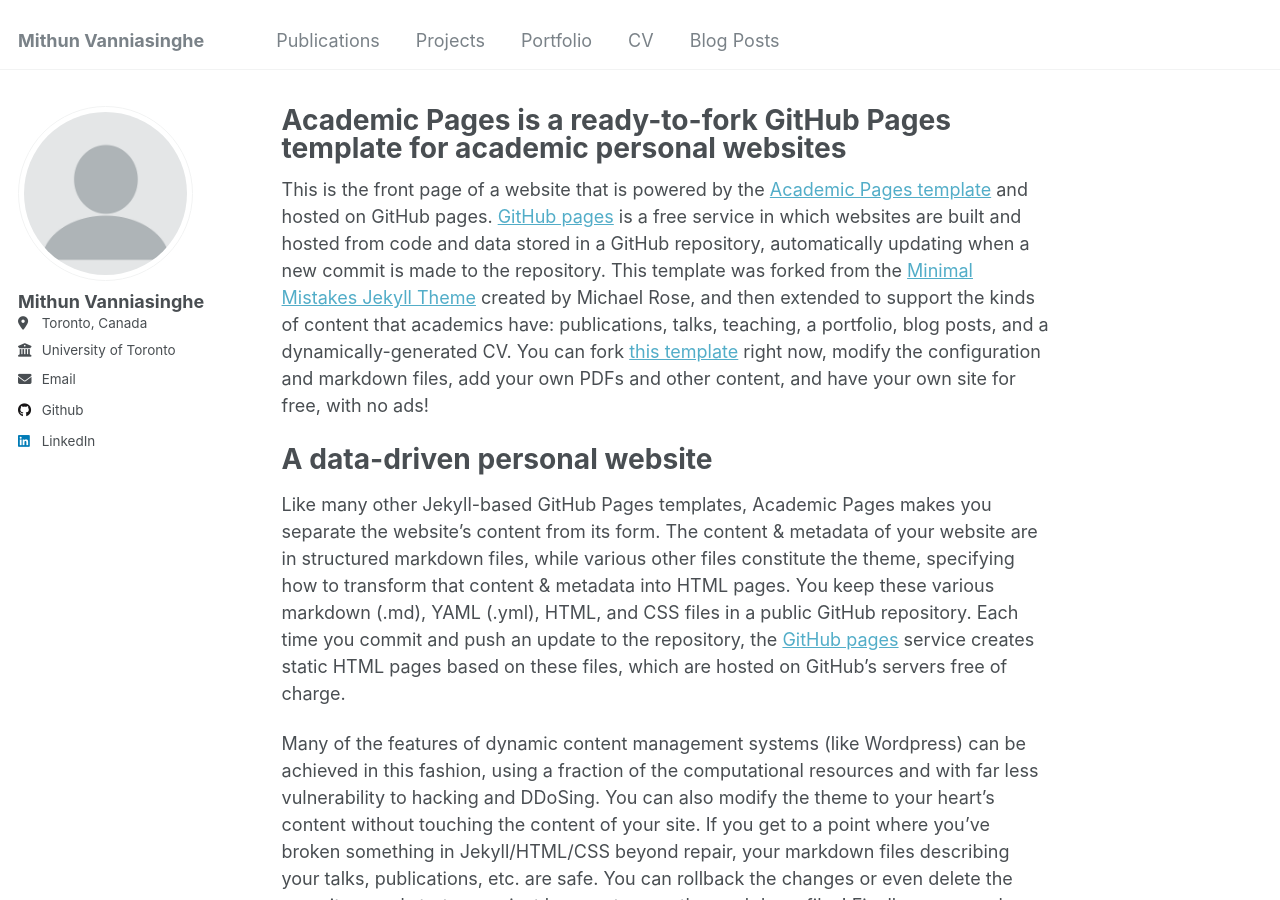
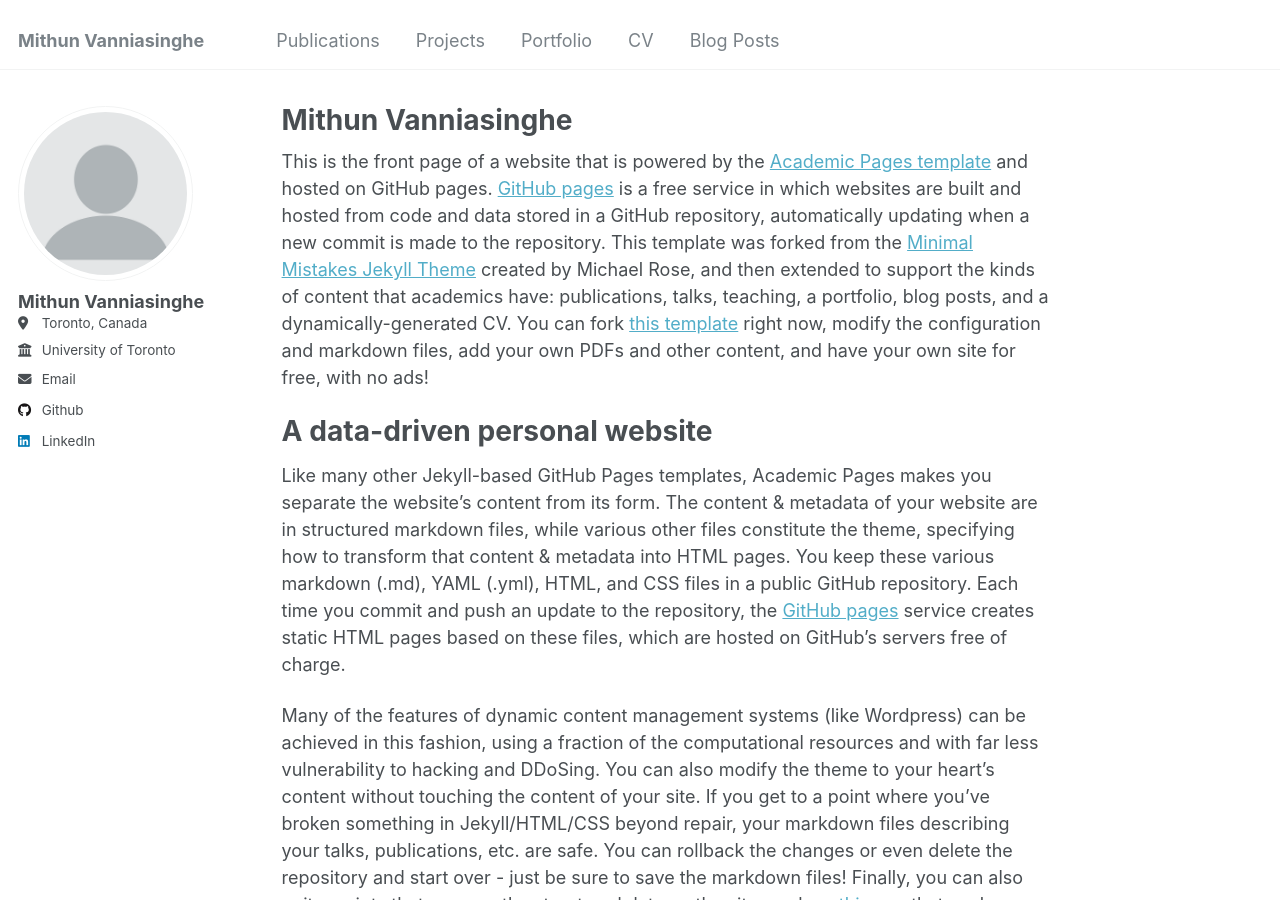
Before and after one commit to mithunvvv/mithunvvv.github.io, a Jekyll site: the page built from _pages/about.md, in a window 1280 px wide and 900 px high. Built offline with Jekyll 4.4.1, drawn with Linux system fonts in a browser that asks for light colours.

Commit message:
added blog

```diff
--- a/_pages/about.md
+++ b/_pages/about.md
@@ -1,6 +1,6 @@
 ---
 permalink: /
-title: "Academic Pages is a ready-to-fork GitHub Pages template for academic personal websites"
+title: "Mithun Vanniasinghe"
 author_profile: true
 redirect_from:
   - /about/
```
